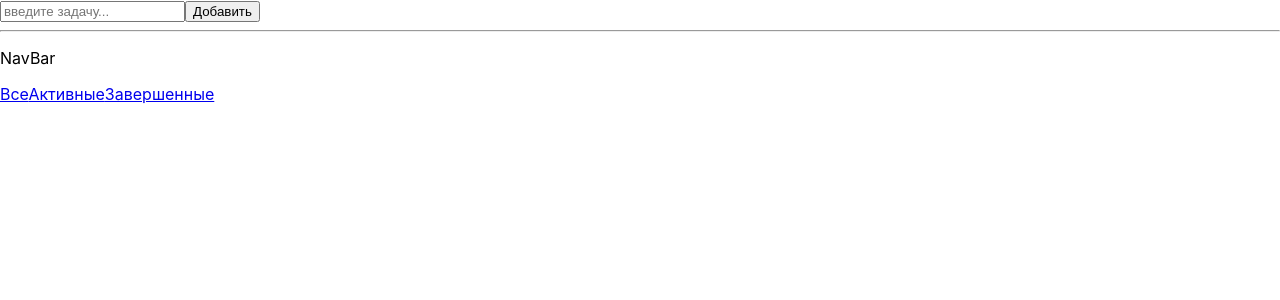
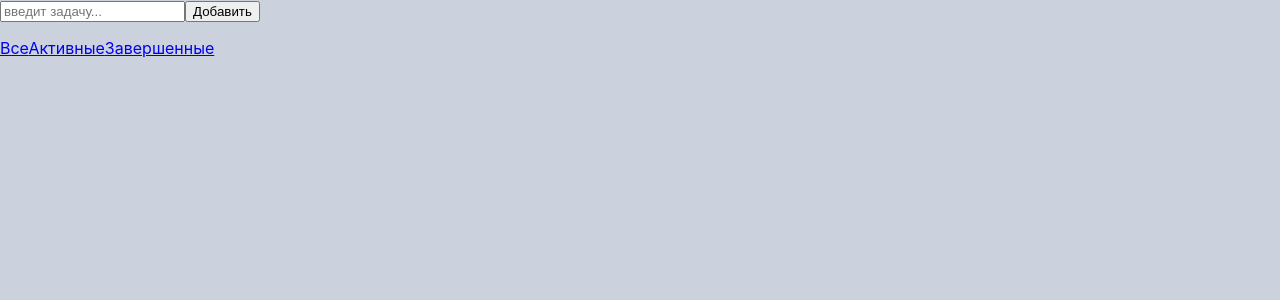
Before and after one commit to nikita-496/to-do-list, a React (Create React App) app: page / in a window 1280 px wide. Shown: the top 300 px of the page. Built offline with nearby package versions, Linux system fonts and the light colour scheme.

Commit message:
transferring the application to the App

```diff
--- a/src/App.js
+++ b/src/App.js
@@ -1,16 +1,176 @@
+import React, { Component } from 'react';
+import { BrowserRouter, NavLink, Route } from 'react-router-dom';
 import './App.css';
-import Header from './components/Header/Header';
 
-import Footer from './components/Footer/Footer';
-import TodoCard from './components/TodoCard/TodoCard';
 
-function App() {
+function Complated (props) {
+    function handleIsComplated(e) {
+    props.updateIsComplate(props.name,e.target.checked, props.id)
+    }
+
   return (
-    <div className="App">
-       <Header />
-       <TodoCard/>
-       <Footer />
+    <li>
+      <input type="checkbox" onClick={handleIsComplated}/>
+      <label>{props.name}</label>
+      <button type="button">Удалить</button>
+    </li>
+  )
+}
+
+function Active (props) {
+  function handleIsComplated(e) {
+    props.updateIsComplate(props.name,e.target.checked, props.id)
+    }
+
+  return (
+    <li>
+      <input type="checkbox" onClick={handleIsComplated}/>
+      <label>{props.name}</label>
+      <button type="button">Удалить</button>
+    </li>
+  )
+}
+
+
+function Task (props) {
+  function handleIsComplated(e) {
+    props.updateIsComplate(props.name,e.target.checked, props.id)
+  }
+  let taskType = <label>{props.name}</label>
+  return (
+    <li>
+      <input type="checkbox" onClick={handleIsComplated}/>
+      {taskType}
+      <button type="button">Удалить</button>
+    </li>
+  )
+}
+
+
+function NavBar() {
+  return(
+    <div>
+      <NavLink to="all">Все</NavLink>
+      <NavLink to="active">Активные</NavLink>
+      <NavLink to="complated">Завершенные</NavLink>
     </div>
-  );
+  )
 }
-export default App;
+
+class TaskContainer extends Component  {
+  constructor(props){
+    super(props)
+    this.state = {
+      isComplated: false
+    }
+    this.updateIsComplate = this.updateIsComplate.bind(this)
+  }
+  updateIsComplate(name, isComplated, key) {
+    this.setState({
+      isComplated
+    })
+    this.props.createTask(name ,isComplated,key)
+  }
+
+  render() {
+    const complatedTasks = this.props.tasks.filter(complate => complate.isComplated === true)
+    const activeTasks = this.props.tasks.filter(active => active.isComplated === false)
+    const tasks = this.props.tasks
+
+    return(
+      <BrowserRouter>
+        <ul>
+            {tasks.map((task)=>
+
+                <Route path="/all" key={task.key} id={task.key} render={(props)=><Task name={task.name} key={task.key} id={task.key} updateIsComplate={this.updateIsComplate}/>}/>
+
+            )}
+            {activeTasks.map((task)=>
+
+                <Route path="/active" key={task.key} id={task.key} render={(props)=><Active name={task.name} key={task.key} id={task.key} updateIsComplate={this.updateIsComplate}/>}/>
+
+            )}
+            {complatedTasks.map((task)=>
+
+                  <Route path="/complated" key={task.key} id={task.key} render={(props)=><Complated name={task.name} key={task.key} id={task.key} updateIsComplate={this.updateIsComplate}/>}/>
+
+            )}
+        </ul>
+        <NavBar/>
+      </BrowserRouter>
+    )
+  }
+}
+
+function AddTask (props) {
+  function handleTaskName(e){
+    props.updateNameTask(e.target.value)
+  }
+  function AddNewTask(e){
+    props.createTask(e.target.value)
+  }
+return(
+  <div>
+    <input type="text" placeholder="введит задачу..." value={props.taskName} onChange={handleTaskName}/>
+    <button type="button" value={props.taskName} onClick={AddNewTask}> Добавить</button>
+  </div>
+)
+}
+
+export default class App extends Component {
+  constructor(props) {
+    super(props)
+    this.state = {
+      taskName: '',
+      tasks: []
+    }
+    this.updateNameTask = this.updateNameTask.bind(this)
+    this.createTask = this.createTask.bind(this)
+  }
+   updateNameTask (taskName) {
+    this.setState({
+      taskName
+    })
+  }
+  createTask(taskName, isComplated = false, key) {
+    const taskArray = this.state.tasks
+
+       //Обновить свойство isComplate состояния tasks
+       function updateTask (isComplated,key) {
+        let tasksCopy = JSON.parse(JSON.stringify(taskArray))
+        let complatedTask = tasksCopy.filter(task => task.key === key)
+        complatedTask[0].isComplated = isComplated
+        return tasksCopy
+      }
+    //введенная задача не пустая строка
+    if(taskName !== "" && key === undefined) {
+
+      taskArray.unshift({
+        name: taskName,
+        key: Date.now(),
+        isComplated
+      })
+      this.setState({
+        taskName: "",
+        tasks: taskArray
+      })
+
+    }
+    //задача помечена как завершенная
+    else if (isComplated) {
+      this.setState({
+        tasks: updateTask(isComplated, key)
+      })
+
+    }
+  }
+  render() {
+    const {taskName, tasks} = this.state
+    return(
+      <div>
+        <AddTask taskName={taskName} updateNameTask={this.updateNameTask} createTask={this.createTask}/>
+        <TaskContainer tasks={tasks} createTask={this.createTask}/>
+      </div>
+    )
+  }
+}
--- a/src/index.js
+++ b/src/index.js
@@ -1,194 +1,12 @@
 import React, { Component } from 'react';
 import ReactDOM from 'react-dom';
-import { BrowserRouter, NavLink, Route } from 'react-router-dom';
 import './index.css';
 import reportWebVitals from './reportWebVitals';
-
-class AllTask extends Component {
-  constructor(props) {
-    super(props)
-    this.state = {
-      isComplated: false
-    }
-    this.handleIsComplated = this.handleIsComplated.bind(this)
-  }
-   handleIsComplated (e, key = this.props.id) {
-      this.setState({
-        isComplated: e.target.checked
-      })
-      this.props.markTask(e.target.checked, key)
-    }
-
-
-
-  render () {
-
-    const isComplated = this.state.isComplated
-    let taskType
-    //Пользоваетль нажал завершить задачу?
-    if (isComplated) {taskType = <label className="complated">{this.props.name}</label>}
-    else {taskType = <label>{this.props.name}</label>}
-
-    return (
-      <li>
-        <input type="checkbox" onClick={this.handleIsComplated}/>
-        {taskType}
-        <button>Удалить</button>
-      </li>
-    )
-  }
-
-}
-//Завершенные
-function ComplateTaskContainer (props) {
-  const tasks = props.tasks.filter(complate => complate.isComplated === true)
-
-  return(
-    <ul>
-      {tasks.map((task) =>
-        <AllTask name={task.name} key={task.key} id={task.key} markTask={props.markTask} />
-      )}
-    </ul>
-  )
-}
-
-//Активные
-function ActiveTaskContainer(props) {
-  const tasks = props.tasks.filter(active => active.isComplated === false)
-  debugger
-  return(
-    <ul>
-      {tasks.map((task) =>
-        <AllTask name={task.name} key={task.key} id={task.key} markTask={props.markTask} />
-      )}
-    </ul>
-  )
-}
-
-//Все
-function TaskContainer (props) {
-  const tasks = props.tasks
-  return(
-    <ul>
-      {tasks.map((task) =>
-        <AllTask name={task.name} key={task.key} id={task.key} markTask={props.markTask}  />
-      )}
-    </ul>
-  )
-}
-
-function NavBar (props) {
-  return (
-    <div>
-      <p>NavBar</p>
-
-      <NavLink to="all">Все</NavLink>
-      <NavLink to="active">Активные</NavLink>
-      <NavLink to="complated">Завершенные</NavLink>
-    </div>
-  )
-}
-
-class TaskTable extends Component{
-  constructor(props) {
-    super(props)
-    this.markTask = this.markTask.bind(this)
-  }
-  markTask (isComplated,key) {
-    this.props.addTask("", isComplated, key)
-  }
-  render(){
-    return(
-      <BrowserRouter>
-
-        <Route path="/all" render={(props)=> <TaskContainer  tasks={this.props.tasks} markTask={this.markTask} />}/>
-        <Route path="/active"render={(props)=> <ActiveTaskContainer tasks={this.props.tasks} markTask={this.markTask} />}/>
-        <Route path="/complated" render={(props)=> <ComplateTaskContainer  tasks={this.props.tasks} markTask={this.markTask} />}/>
-
-      <NavBar />
-      </BrowserRouter>
-    )
-  }
-}
-
-function SearchBar (props) {
-  const nameTask = props.nameTask
-
-    function handleTaskName (e) {
-      props.createTask(e.target.value)
-    }
-
-    function handleTask (e) {
-      props.addTask(e.target.value)
-    }
-    return (
-      <div>
-        <input type="text" placeholder="введите задачу..." value={nameTask} onChange={handleTaskName} />
-        <button type="button" value={nameTask} onClick={handleTask}>Добавить</button>
-        <hr />
-      </div>
-      )
-}
-
-class TodoCard extends Component {
-  constructor(props){
-    super(props)
-    this.state = {
-      nameTask:"",
-      tasks: []
-    }
-    this.createTask = this.createTask.bind(this)
-    this.addTask = this.addTask.bind(this)
-
-  }
-  createTask(nameTask) {
-    this.setState({
-      nameTask
-    })
-  }
-
-
-  addTask(name, isComplated = false, key) {
-    let taskArray = this.state.tasks
-
-    function updataTask(isComplated, key) {
-      let tasksCopy = JSON.parse(JSON.stringify(taskArray))
-      let complatedTAsk = tasksCopy.filter(task => task.key === key)
-      complatedTAsk[0].isComplated = isComplated
-      return tasksCopy
-     }
-
-    if (name !== "" && !isComplated) {
-      taskArray.unshift({
-        name,
-        key:Date.now(),
-        isComplated
-      })
-      this.setState({
-        nameTask: "",
-        tasks: taskArray
-      })
-  } else if (isComplated) {
-    this.setState({
-      tasks: updataTask(isComplated, key)
-    })
-  }
-}
-
-  render() {
-    const {nameTask, tasks} = this.state
-    return (
-      <div>
-      <SearchBar nameTask={nameTask} createTask={this.createTask} addTask={this.addTask}/>
-      <TaskTable tasks={tasks} addTask={this.addTask}/>
-      </div>
-    )
-  }
-}
+import App from './App';
 
 ReactDOM.render(
   <React.StrictMode>
-    <TodoCard />
+    <App />
   </React.StrictMode>,
   document.getElementById('root')
 );
```
